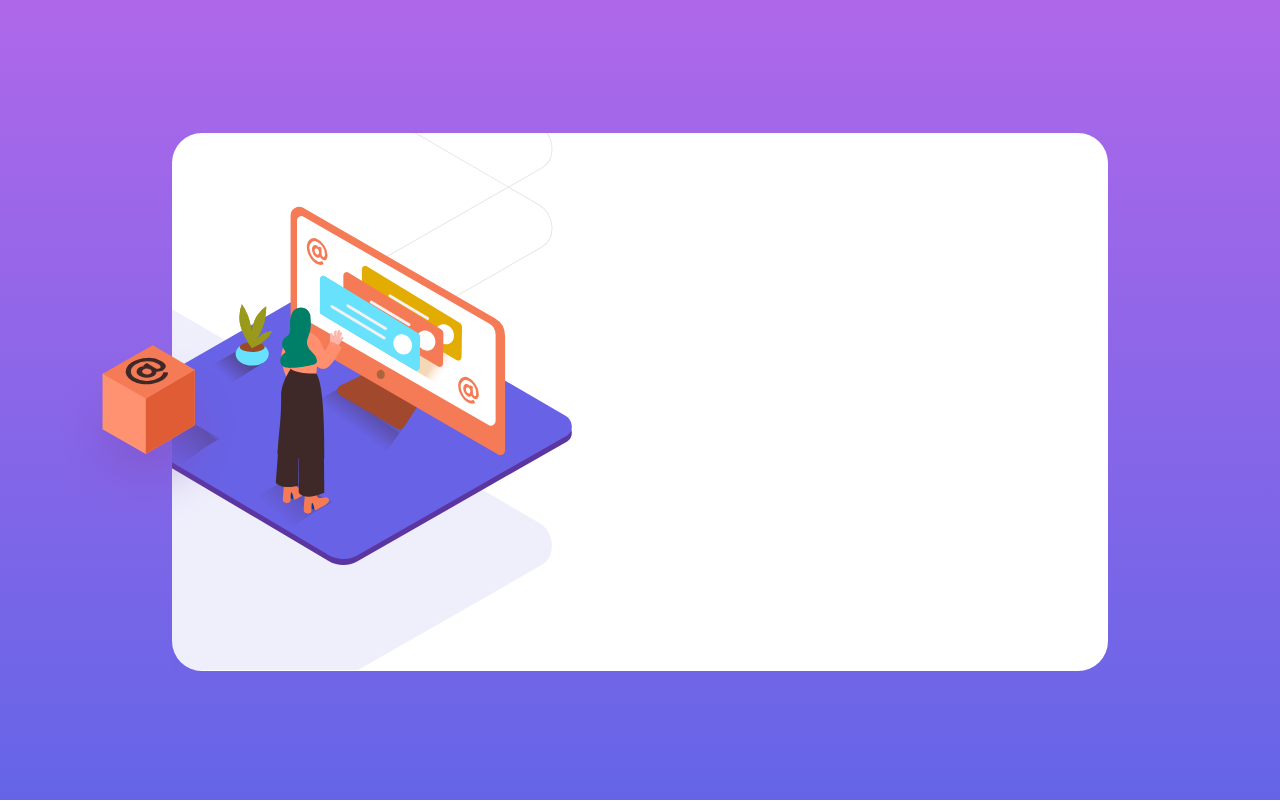
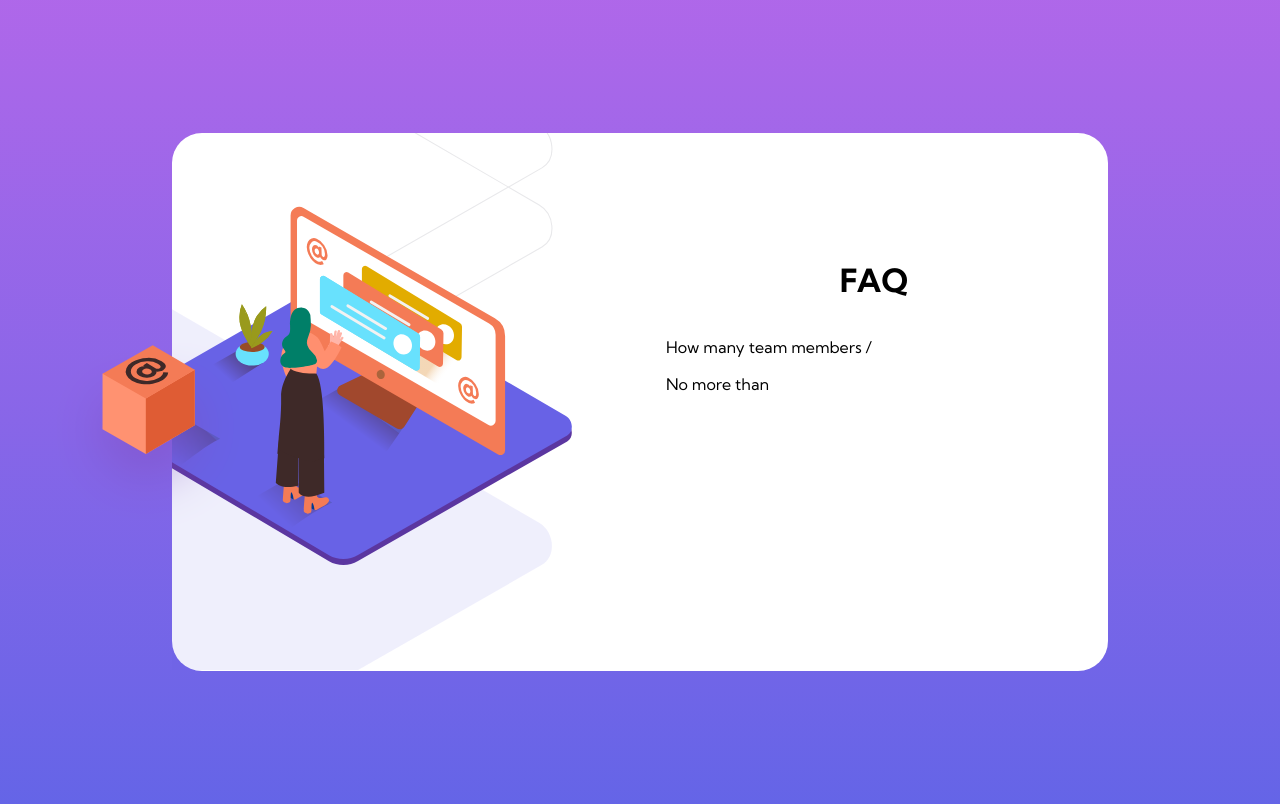
Before and after one commit to liampc/faq-accordion, a React (Create React App) app: page / in a window 1280 px wide. Built offline with nearby package versions, Linux system fonts and the light colour scheme.

Commit message:
edit h1 and link Item component initial

```diff
--- a/src/components/App.js
+++ b/src/components/App.js
@@ -1,13 +1,18 @@
 import React from 'react'
 import '../scss/_variables.scss'
 import '../scss/_App.scss'
+
+import Item from './Item'
 
 function App(){
     return (
        <main>
            <div className="card">
                 <div className="card__hero"></div>
-                <div className="card__faq"></div>
+                <div className="card__faq">
+                    <h1>FAQ</h1>
+                    <Item />
+                </div>
            </div>
        </main>
     )
--- /dev/null
+++ b/src/components/Item.js
@@ -0,0 +1,16 @@
+import React from 'react'
+
+import '../scss/_variables.scss'
+import '../scss/_Item.scss'
+
+function Item(){
+    return (
+        <div>
+            <p>How many team members <span> / </span></p>
+            <p>No more than</p>
+        </div>
+    )
+}
+
+
+export default Item
--- a/src/scss/_App.scss
+++ b/src/scss/_App.scss
@@ -5,13 +5,14 @@
 
 main {
     padding-top: 8.3125rem;
+    padding-bottom: 8.3125rem;
 }
 
 .card {
     min-width: 20.625rem;
     min-height: 33.625rem;
     background-color: white;
-    margin: 10.25rem 1.5625rem;
+    margin: 0 1.5625rem;
     border-radius: 30px;
 
     @include breakpoint-up('large'){
@@ -81,7 +82,14 @@ main {
         }
     }
 
-    &-faq {
-        height: 100%;
+    &__faq {
+        // height: 100%;
+
+        padding: 6.625rem 1.625rem 1.625rem 1.625rem;
+
+        h1 {
+            text-align: center;
+            margin-bottom: 2.1875rem;
+        }
     }
 }
--- /dev/null
+++ b/src/scss/_Item.scss
@@ -0,0 +1,2 @@
+@import './variables';
+@import './mixins';
```
Also changed, not shown: src/dist/style.css, 1 other file (tests, documents, lock files or other folders).
